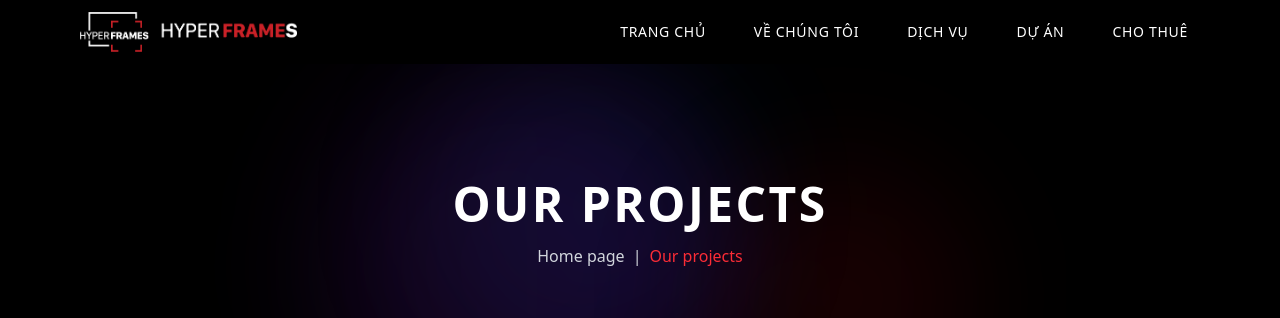
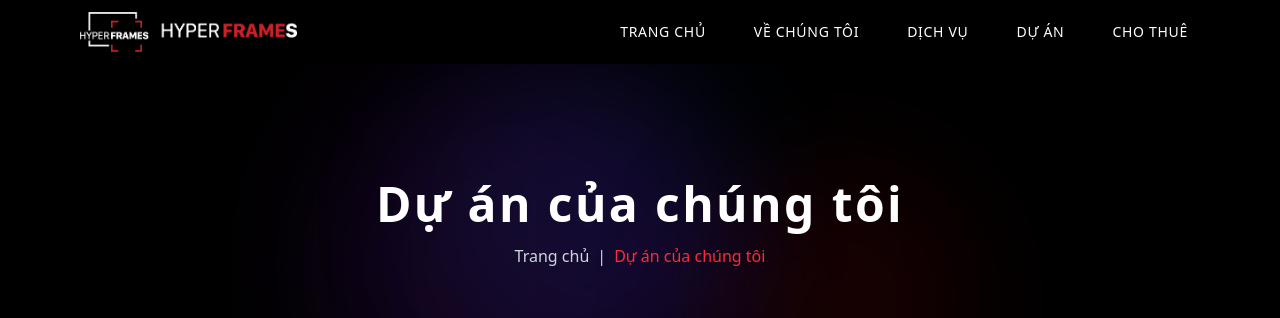
Before and after one commit to KhoaNguyen-HCMUS/HyperFrames-website, a React (Vite) app: page /portfolio in a window 1280 px wide. Shown: the top 318 px of the page. Built offline with nearby package versions, Linux system fonts and the light colour scheme.

Commit message:
style: ✏  translate to Vietnamese

```diff
--- a/src/pages/portfolio/portifolio.jsx
+++ b/src/pages/portfolio/portifolio.jsx
@@ -18,13 +18,13 @@ export default function Portfolio() {
       <div className='relative h-[40vh] flex items-center justify-center overflow-hidden space-y-4 mb-10'>
         <AnimatedBackground />
         <div className='relative z-20 h-full flex flex-col items-center justify-center space-y-4 '>
-          <h1 className='text-5xl font-bold tracking-wider animate-fade-in text-white'>OUR PROJECTS</h1>
+          <h1 className='text-5xl font-bold tracking-wider animate-fade-in text-white'>Dự án của chúng tôi</h1>
           <div className='flex items-center justify-center space-x-2 text-gray-300'>
             <a href='/' className='hover:text-red-500 transition-colors'>
-              Home page
+              Trang chủ
             </a>
             <span>|</span>
-            <span className='text-red-500'>Our projects</span>
+            <span className='text-red-500'>Dự án của chúng tôi</span>
           </div>
         </div>
       </div>
@@ -57,7 +57,7 @@ export default function Portfolio() {
         </div>
 
         {filteredProjects.length === 0 && (
-          <div className='text-center text-gray-400 mt-8'>No projects found for this category.</div>
+          <div className='text-center text-gray-400 mt-8'>Không tìm thấy dự án nào cho danh mục này.</div>
         )}
       </div>
     </section>
```
